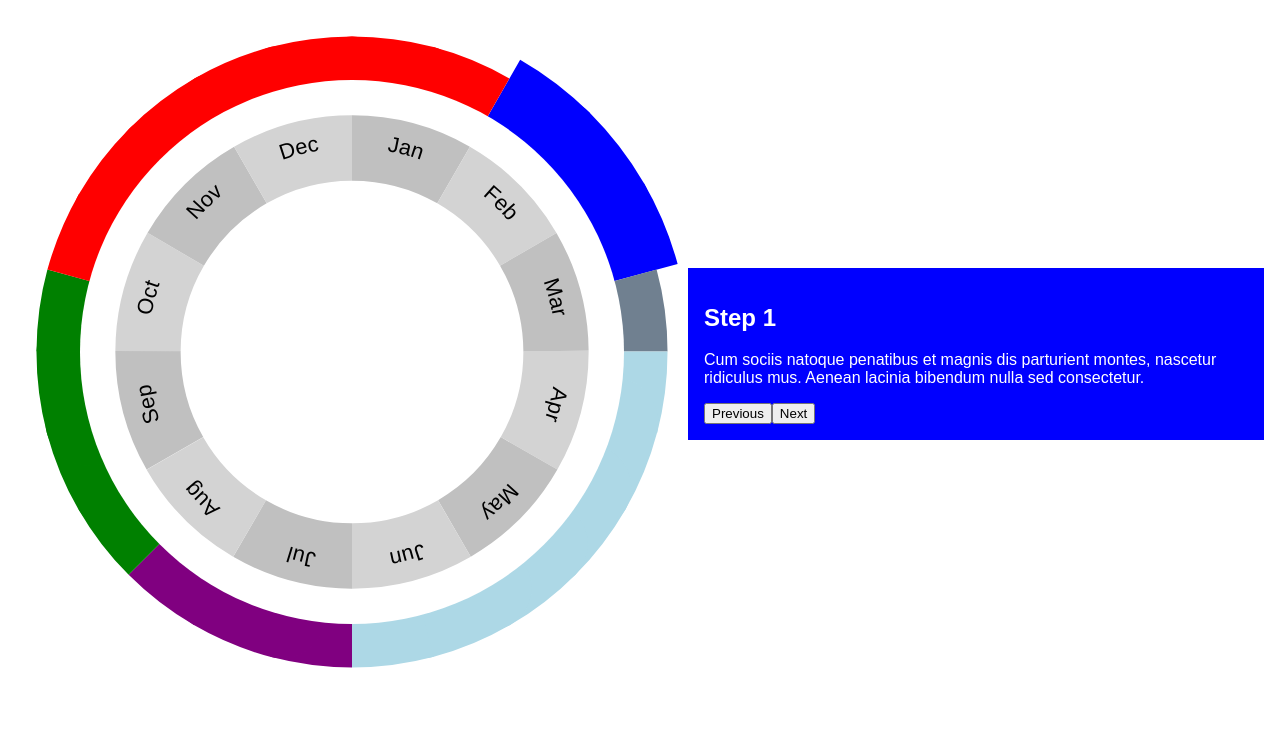
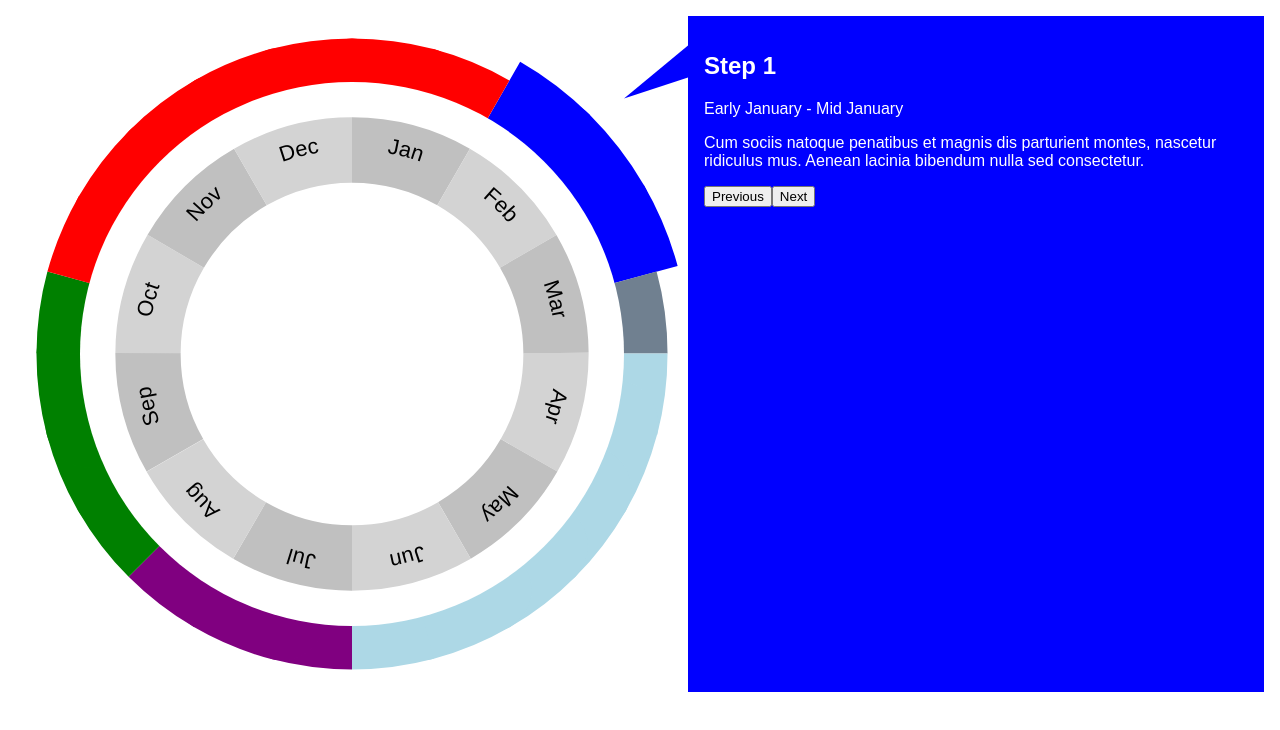
Before and after one commit to ryanfiller/cfgm-wheel-test, a React (Create React App) app: page / in a window 1280 px wide. Shown: the top 730 px of the page. Built offline with nearby package versions, Linux system fonts and the light colour scheme.

Commit message:
adds arrow

```diff
--- a/src/components/App.js
+++ b/src/components/App.js
@@ -28,7 +28,7 @@ const App = () => {
 
 	return (
 		<section className="container">
-			<Info {...steps[current]} next={next} prev={prev} />
+			<Info {...steps[current]} current={current} next={next} prev={prev} />
 			<Wheel steps={steps} current={current} setCurrent={setCurrent} />
 		</section>
 	)
--- a/src/components/info.js
+++ b/src/components/info.js
@@ -1,4 +1,5 @@
 import React from 'react'
+import { dates } from '../data'
 
 const Info = (props) => {
 
@@ -7,14 +8,19 @@ const Info = (props) => {
 		text,
 		color,
 		next,
-		prev
+		prev,
+		current
 	} = props
 
+	const startDate = dates[current]
+	const endDate = dates[current + 1]
 
 	return (
 		<section className="info" style={{backgroundColor: color}}>
+			<div className="arrow" style={{color: color}} />
 			<header>
 				<h2>{title}</h2>
+				<span>{startDate}</span> - <span>{endDate}</span>
 			</header>
 			<p>
 				{text}
--- a/src/styles/_app.scss
+++ b/src/styles/_app.scss
@@ -1,7 +1,6 @@
 .container {
 	display: flex;
 	flex-direction: row-reverse;
-	align-items: center;
 	padding: 1rem;
 
 	& > * {
--- a/src/styles/_info.scss
+++ b/src/styles/_info.scss
@@ -1,4 +1,17 @@
 .info {
     padding: 1rem;
     color: white;
+    position: relative;
+
+    .arrow {
+        height: 0;
+        width: 0;
+        position: absolute;
+        top: 3rem;
+        right: 100%;
+        border-top: 1rem solid transparent;
+        border-bottom: 1rem solid transparent;
+        border-right: 5vw solid currentColor;
+        transform: skewY(150deg)
+    }
 }
```
